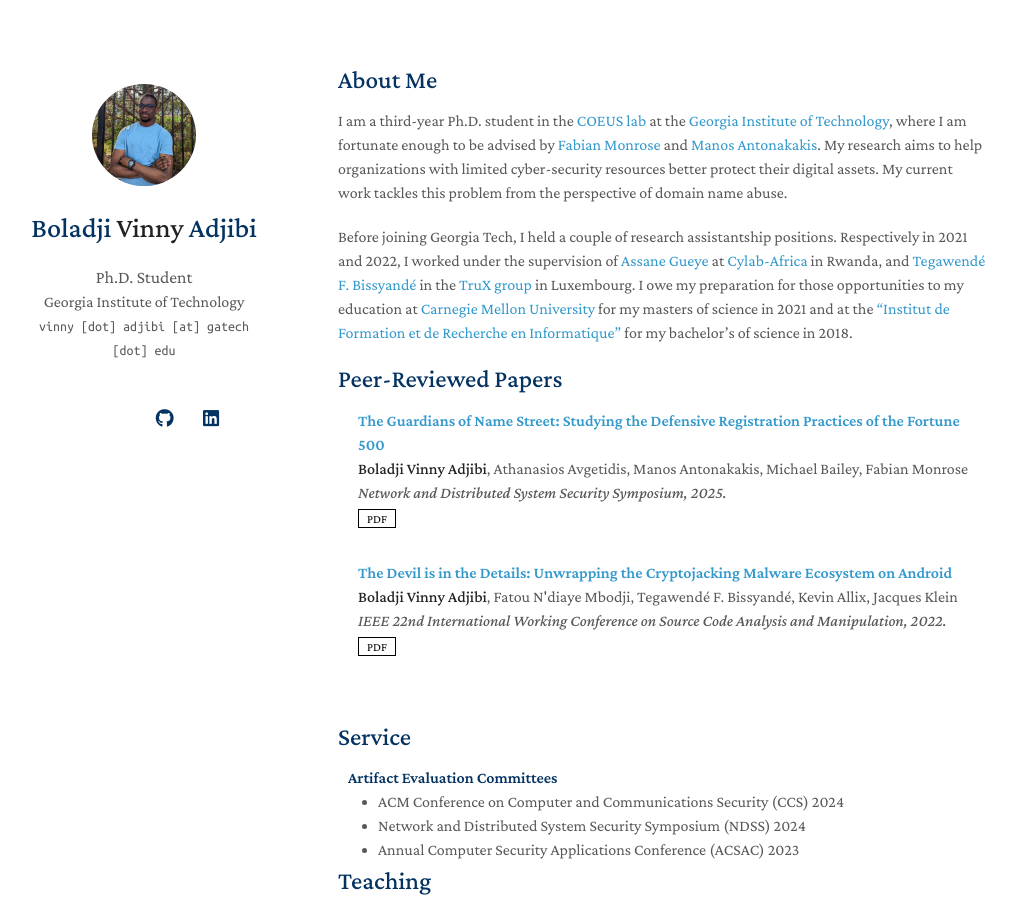
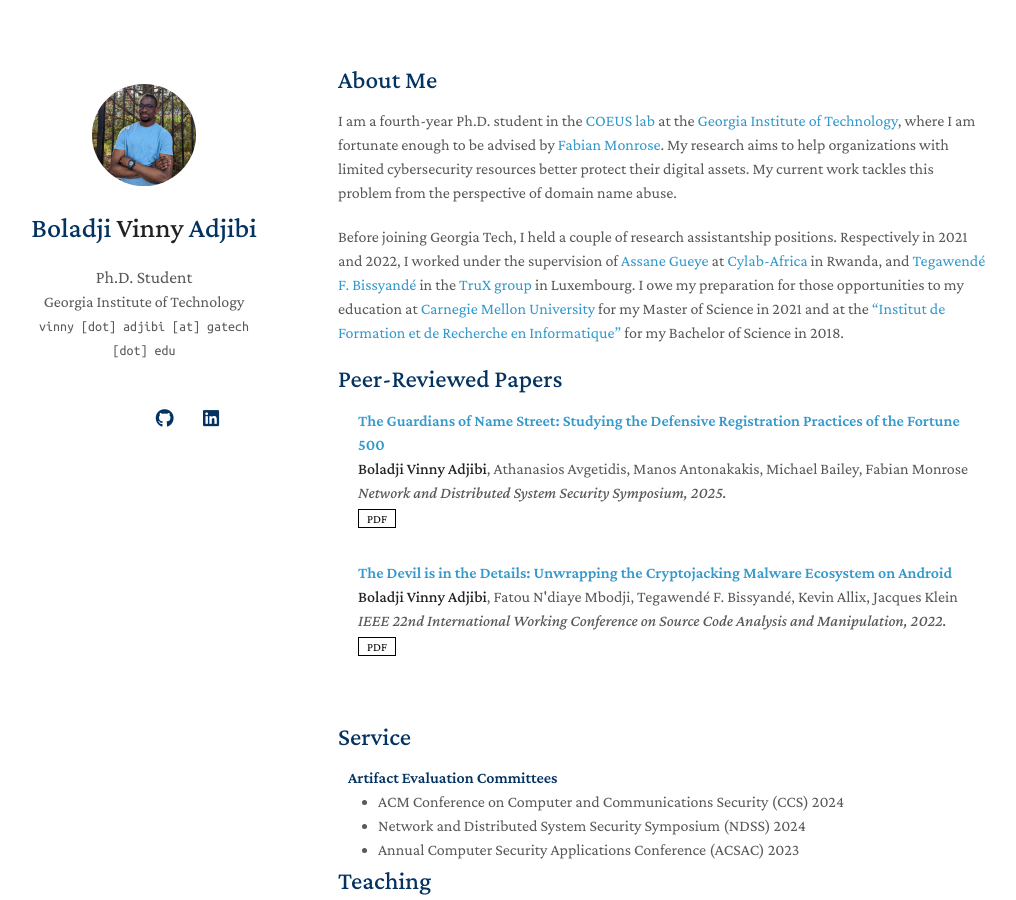
Before and after one commit to boladjivinny/boladjivinny.github.io, a Jekyll site: the page built from index.md, in a window 1280 px wide and 900 px high. Shown: the whole window, without its empty margins (132-1148 px from the left). Built offline with Jekyll 4.4.1, drawn with Linux system fonts in a browser that asks for light colours; nearby versions of some CDN libraries; a style sheet for code colours, icons or effects is not loaded; our own code applies the rules of GitHub Pages for plain Markdown files.

Commit message:
Update index.md

```diff
--- a/index.md
+++ b/index.md
@@ -4,10 +4,9 @@ layout: homepage
 
 ## About Me
 
-I am a third-year Ph.D. student in the [COEUS lab](https://astrolavos.gatech.edu/) at the [Georgia Institute of Technology](https://https://ece.gatech.edu/), where I am
-fortunate enough to be advised by [Fabian Monrose](https://fabianmonrose.github.io/) and [Manos
-Antonakakis](https://ece.gatech.edu/directory/manos-antonakakis). My research aims to help organizations
-with limited cyber-security resources better protect their
+I am a fourth-year Ph.D. student in the [COEUS lab](https://astrolavos.gatech.edu/) at the [Georgia Institute of Technology](https://https://ece.gatech.edu/), where I am
+fortunate enough to be advised by [Fabian Monrose](https://fabianmonrose.github.io/). My research aims to help organizations
+with limited cybersecurity resources better protect their
 digital assets. My current work tackles this problem from the
 perspective of domain name abuse.
 
@@ -15,8 +14,8 @@ Before joining Georgia Tech, I held a couple of research
 assistantship positions. Respectively in 2021 and 2022, I worked under the
 supervision of [Assane Gueye](https://www.cmu.edu/epp/cee-tp/assane-gueye.html) at [Cylab-Africa](https://www.africa.engineering.cmu.edu/research/cybersecurity/cylab/index.html) in Rwanda, and [Tegawendé F. Bissyandé](https://bissyande.github.io/) in the [TruX group](https://www.uni.lu/snt-en/research-groups/TruX/) in Luxembourg. I owe my preparation for those opportunities to my
 education at [Carnegie Mellon University](https://cmu.edu) for
-my masters of science in 2021 and at the ["Institut de Formation et de Recherche
-en Informatique"](https://ifri-uac.bj/) for my bachelor's of science in 2018.
+my Master of Science in 2021 and at the ["Institut de Formation et de Recherche
+en Informatique"](https://ifri-uac.bj/) for my Bachelor of Science in 2018.
 
 
 {% include_relative _includes/publications.md %}
```
